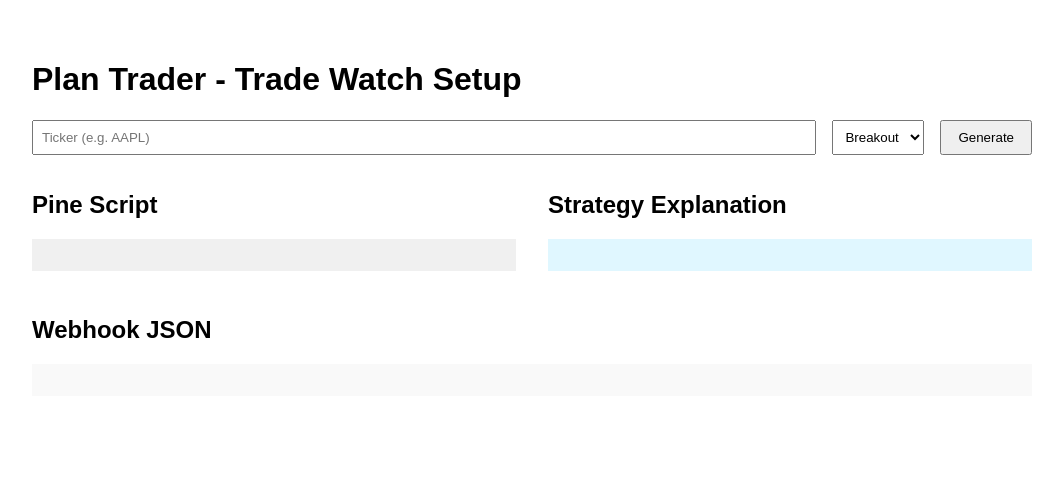
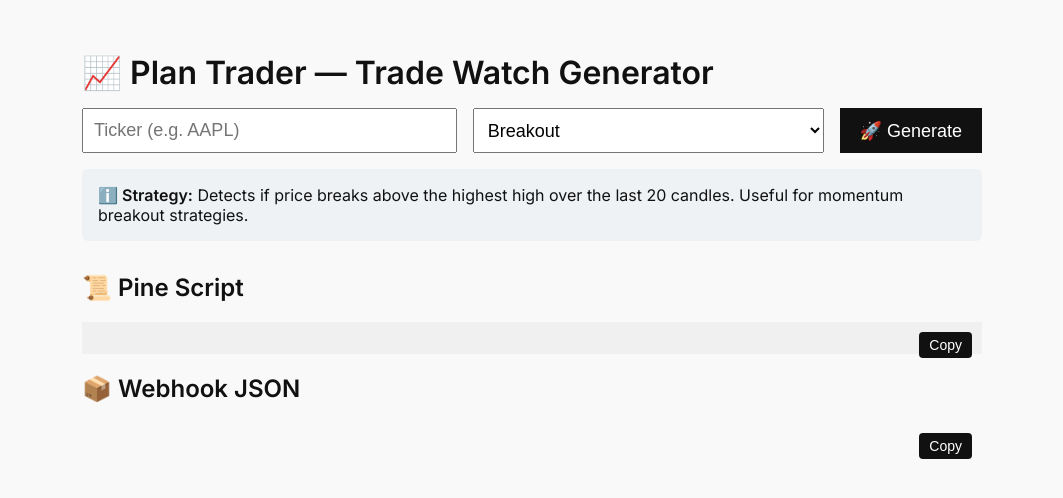
Before and after one commit to unicorntrader/ct3000-planner, a Next.js app: page / in a window 1280 px wide. Shown: the top 498 px of the page, without its empty margins (108-1171 px from the left). Built offline with nearby package versions, Linux system fonts and the light colour scheme.

Commit message:
Update index.jsx

```diff
--- a/pages/index.jsx
+++ b/pages/index.jsx
@@ -1,4 +1,5 @@
-import React, { useState } from 'react';
+import React, { useState, useEffect } from 'react';
+import Head from 'next/head';
 
 export default function Home() {
   const [ticker, setTicker] = useState('');
@@ -7,51 +8,42 @@ export default function Home() {
   const [webhookJson, setWebhookJson] = useState('');
   const [explanation, setExplanation] = useState('');
 
-  const generate = () => {
-    let pine = '';
-    let explanationText = '';
-
+  useEffect(() => {
+    const getExplanation = () => {
       switch (trigger) {
         case 'breakout':
-        pine = `//@version=5
-indicator("Trade Watch: Breakout Trigger", overlay=true)
+          return 'Detects if price breaks above the highest high over the last 20 candles. Useful for momentum breakout strategies.';
+        case 'retest':
+          return 'Looks for a bullish retest: candle closes above resistance, then price returns and bounces off that level.';
+        case 'hhhl':
+          return 'Tracks higher-high/higher-low structure over 5 candles. Helps identify sustained uptrends.';
+        default:
+          return '';
+      }
+    };
+    setExplanation(getExplanation());
+  }, [trigger]);
+
+  const generate = () => {
+    const pine = `//@version=5
+indicator("Trade Watch: ${trigger} Trigger", overlay=true)
+
+${trigger === 'breakout' ? `
 resistance = ta.highest(high, 20)
-breakout = close > resistance
-plotshape(breakout, location=location.belowbar, style=shape.labelup, color=color.green, text="🚨")
-alertcondition(breakout, title="Breakout Trigger", message='{"userId":"anton123","symbol":"{{ticker}}","setup":"breakout","price":{{close}},"volume":{{volume}},"timestamp":"{{time"}}')`;
-
-        explanationText = `Breakout Trigger: Detects when price closes above the highest high of the last 20 candles on the user's chart timeframe.
-
-⚠️ Timeframe note: If you're on the 5-min chart, this means the last 100 minutes. On the daily chart, it's the last 20 days. Pine Script inherits the timeframe from the chart.`;
-        break;
-      case 'retest':
-        pine = `//@version=5
-indicator("Trade Watch: Retest Trigger", overlay=true)
-support = ta.lowest(low, 20)
-retest = close < support
-plotshape(retest, location=location.abovebar, style=shape.labeldown, color=color.red, text="🔻")
-alertcondition(retest, title="Retest Trigger", message='{"userId":"anton123","symbol":"{{ticker}}","setup":"retest","price":{{close}},"volume":{{volume}},"timestamp":"{{time"}}')`;
-
-        explanationText = `Retest Trigger: Detects when price closes below the lowest low of the last 20 candles, signaling potential breakdown or retest of a previous support.
-
-⚠️ Timeframe note: Inherits from the chart — works on any timeframe.`;
-        break;
-      case 'hhhl':
-        pine = `//@version=5
-indicator("Trade Watch: HH/HL Structure", overlay=true)
+trigger = close > resistance
+` : trigger === 'retest' ? `
+resistance = ta.highest(high, 20)
+broken = close[1] > resistance[1]
+retest = close < resistance and close > open
+trigger = broken and retest
+` : `
 hh = high > high[1] and high[1] > high[2]
 hl = low > low[1] and low[1] > low[2]
-trendStructure = hh and hl
-plotshape(trendStructure, location=location.belowbar, style=shape.triangleup, color=color.blue, text="📈")
-alertcondition(trendStructure, title="HH/HL Trigger", message='{"userId":"anton123","symbol":"{{ticker}}","setup":"hhhl","price":{{close}},"volume":{{volume}},"timestamp":"{{time"}}')`;
+trigger = hh and hl
+`}
 
-        explanationText = `HH/HL Trigger: Detects a trend continuation pattern — when both higher highs and higher lows form.
-
-⚠️ Timeframe note: Structure is checked based on bar-to-bar highs/lows — applies to the chart timeframe.`;
-        break;
-      default:
-        break;
-    }
+plotshape(trigger, location=location.belowbar, style=shape.labelup, color=color.green, text="🚨")
+alertcondition(trigger, title="${trigger} Trigger", message='{"userId":"anton123","symbol":"{{ticker}}","setup":"${trigger}","price":{{close}},"volume":{{volume}},"timestamp":"{{time"}}')`;
 
     const json = {
       userId: "anton123",
@@ -62,40 +54,125 @@ alertcondition(trendStructure, title="HH/HL Trigger", message='{"userId":"anton1
       timestamp: "{{time}}"
     };
 
-    setPineCode(pine);
+    setPineCode(pine.trim());
     setWebhookJson(JSON.stringify(json, null, 2));
-    setExplanation(explanationText);
   };
 
   return (
-    <div style={{ padding: "2rem", fontFamily: "sans-serif", maxWidth: 1000, margin: '0 auto' }}>
-      <h1 style={{ fontSize: '2rem' }}>Plan Trader - Trade Watch Setup</h1>
+    <>
+      <Head>
+        <link href="https://fonts.googleapis.com/css2?family=Inter:wght@400;600&display=swap" rel="stylesheet" />
+        <style>{`
+          body {
+            margin: 0;
+            font-family: 'Inter', sans-serif;
+            background: #f9f9f9;
+            color: #111;
+          }
+          code {
+            font-family: 'Courier New', monospace;
+            font-size: 14px;
+          }
+        `}</style>
+      </Head>
+
+    <div style={{ padding: '2rem', maxWidth: '900px', margin: '0 auto' }}>
+  <h1 style={{ fontSize: '32px', fontWeight: 600, marginBottom: '1rem' }}>📈 Plan Trader — Trade Watch Generator</h1>
+
   <div style={{ display: 'flex', gap: '1rem', flexWrap: 'wrap', marginBottom: '1rem' }}>
-        <input style={{ padding: '0.5rem', flex: 1 }} value={ticker} onChange={e => setTicker(e.target.value)} placeholder="Ticker (e.g. AAPL)" />
-        <select style={{ padding: '0.5rem' }} value={trigger} onChange={e => setTrigger(e.target.value)}>
+    <input
+      value={ticker}
+      onChange={e => setTicker(e.target.value)}
+      placeholder="Ticker (e.g. AAPL)"
+      style={{ padding: '10px', fontSize: '18px', flex: '1 1 200px' }}
+    />
+    <select
+      value={trigger}
+      onChange={e => setTrigger(e.target.value)}
+      style={{ padding: '10px', fontSize: '18px', flex: '1 1 200px' }}
+    >
       <option value="breakout">Breakout</option>
       <option value="retest">Retest</option>
-          <option value="hhhl">HH/HL</option>
+      <option value="hhhl">HH/HL Structure</option>
     </select>
-        <button onClick={generate} style={{ padding: '0.5rem 1rem' }}>Generate</button>
+    <button
+      onClick={generate}
+      style={{ padding: '10px 20px', fontSize: '18px', cursor: 'pointer', background: '#111', color: '#fff', border: 'none' }}
+    >
+      🚀 Generate
+    </button>
   </div>
 
-      <div style={{ display: 'flex', gap: '2rem', flexWrap: 'wrap' }}>
-        <div style={{ flex: 1 }}>
-          <h2>Pine Script</h2>
-          <pre style={{ background: "#f0f0f0", padding: "1rem", whiteSpace: 'pre-wrap', overflowX: 'auto' }}>{pineCode}</pre>
+  <div style={{ marginBottom: '2rem', fontSize: '16px', background: '#eef2f5', padding: '1rem', borderRadius: '6px' }}>
+    <strong>ℹ️ Strategy:</strong> {explanation}
   </div>
 
-        <div style={{ flex: 1 }}>
-          <h2>Strategy Explanation</h2>
-          <pre style={{ background: "#e0f7ff", padding: "1rem", whiteSpace: 'pre-wrap' }}>{explanation}</pre>
+  {/* Pine Script Section */}
+  <h2 style={{ fontSize: '24px' }}>📜 Pine Script</h2>
+  <div style={{ position: 'relative' }}>
+    <button
+      onClick={() => {
+        navigator.clipboard.writeText(pineCode);
+        const el = document.getElementById('pine-copied');
+        el.style.opacity = 1;
+        setTimeout(() => (el.style.opacity = 0), 1500);
+      }}
+      style={{
+        position: 'absolute',
+        top: '10px',
+        right: '10px',
+        fontSize: '14px',
+        padding: '5px 10px',
+        background: '#111',
+        color: '#fff',
+        border: 'none',
+        cursor: 'pointer',
+        borderRadius: '4px'
+      }}
+    >
+      Copy
+    </button>
+    <span id="pine-copied" style={{ position: 'absolute', top: '10px', right: '80px', opacity: 0, transition: 'opacity 0.3s ease', fontSize: '14px' }}>
+      ✅ Copied!
+    </span>
+    <pre style={{ background: '#f0f0f0', padding: '1rem', overflowX: 'auto', fontSize: '15px' }}>
+      <code>{pineCode}</code>
+    </pre>
+  </div>
+
+  {/* Webhook JSON Section */}
+  <h2 style={{ fontSize: '24px' }}>📦 Webhook JSON</h2>
+  <div style={{ position: 'relative' }}>
+    <button
+      onClick={() => {
+        navigator.clipboard.writeText(webhookJson);
+        const el = document.getElementById('json-copied');
+        el.style.opacity = 1;
+        setTimeout(() => (el.style.opacity = 0), 1500);
+      }}
+      style={{
+        position: 'absolute',
+        top: '10px',
+        right: '10px',
+        fontSize: '14px',
+        padding: '5px 10px',
+        background: '#111',
+        color: '#fff',
+        border: 'none',
+        cursor: 'pointer',
+        borderRadius: '4px'
+      }}
+    >
+      Copy
+    </button>
+    <span id="json-copied" style={{ position: 'absolute', top: '10px', right: '80px', opacity: 0, transition: 'opacity 0.3s ease', fontSize: '14px' }}>
+      ✅ Copied!
+    </span>
+    <pre style={{ background: '#f9f9f9', padding: '1rem', overflowX: 'auto', fontSize: '15px' }}>
+      <code>{webhookJson}</code>
+    </pre>
   </div>
 </div>
-
-      <div style={{ marginTop: '2rem' }}>
-        <h2>Webhook JSON</h2>
-        <pre style={{ background: "#f9f9f9", padding: "1rem", whiteSpace: 'pre-wrap', overflowX: 'auto' }}>{webhookJson}</pre>
-      </div>
-    </div>
+    </>
   );
 }
```
Lines whose indentation alone changed are shown as unchanged.
